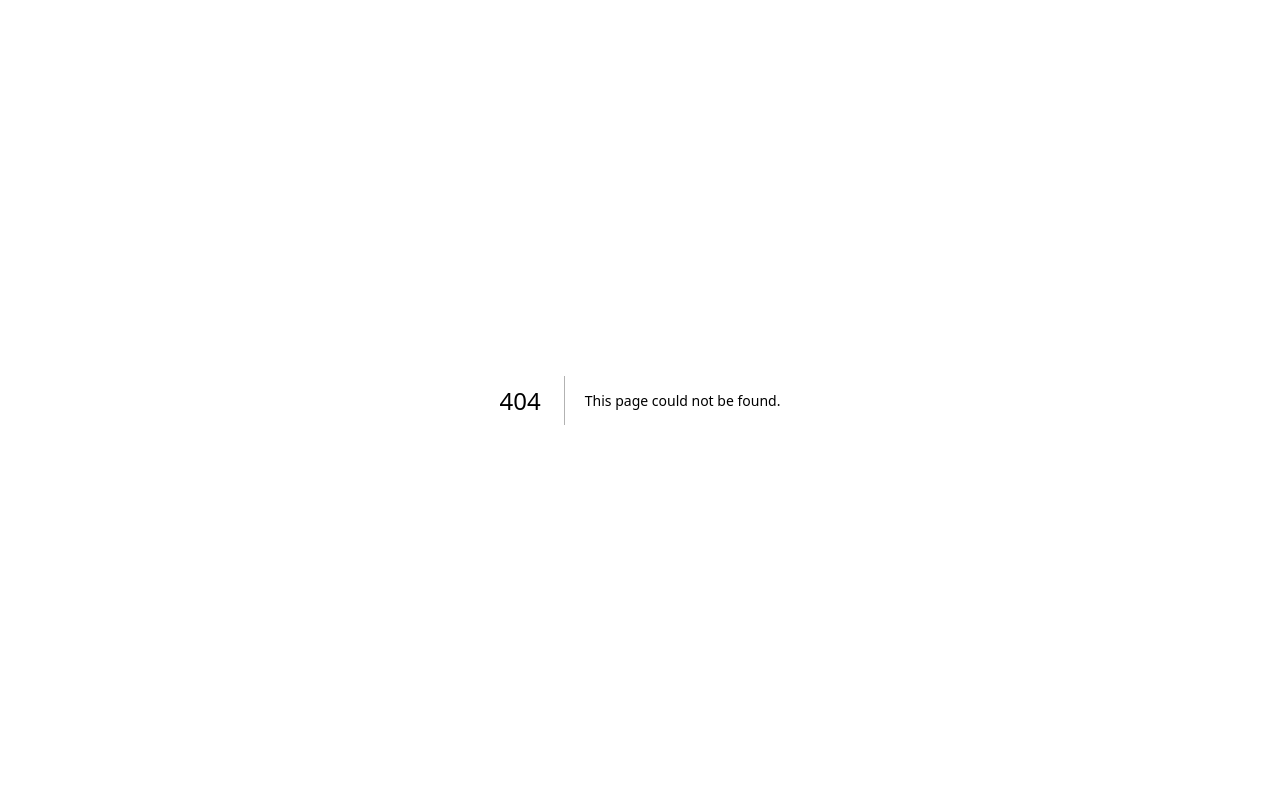
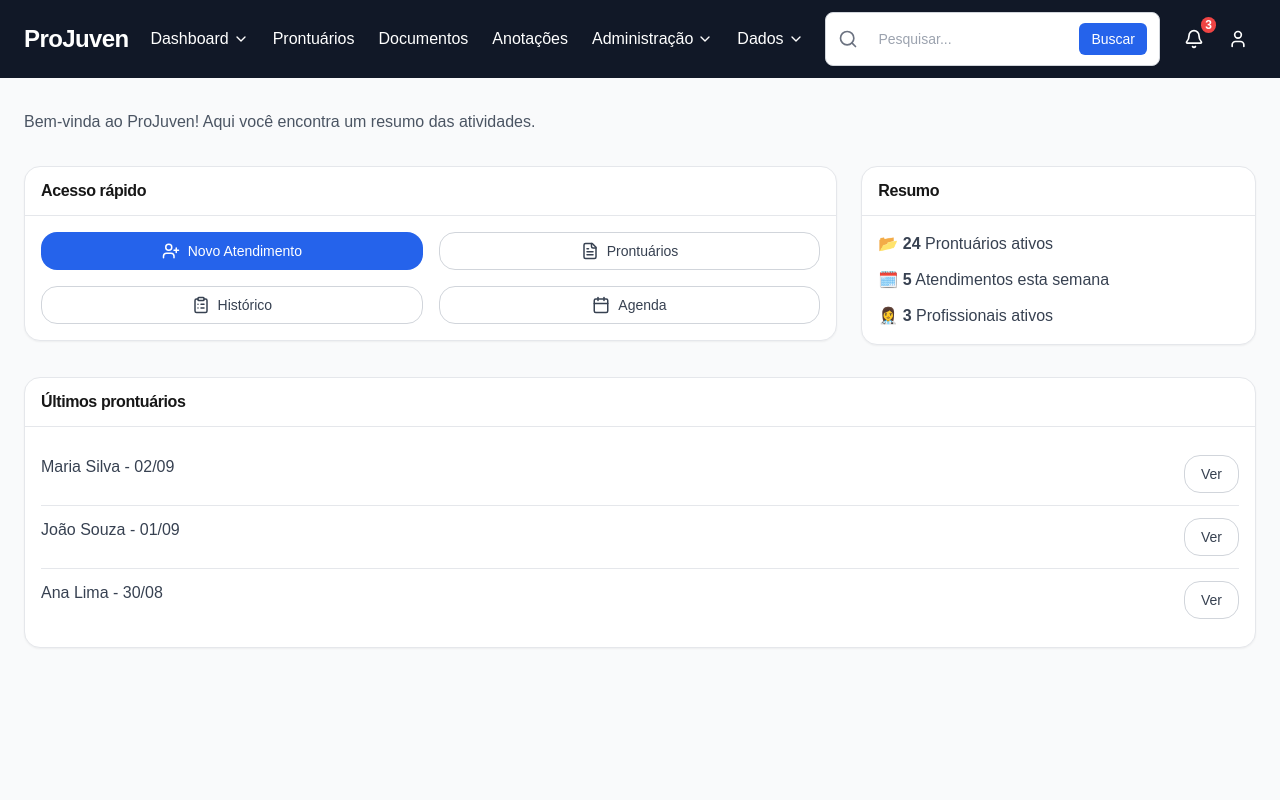
Before and after one commit to resenhandodirei/ProJuven, a Next.js app: page /home in a window 1280 px wide. Before the commit this address had no page. Shown: the top 800 px of the page. Built offline with nearby package versions, Linux system fonts and the light colour scheme.

Commit message:
feat: melhorei o componente do searchbar que fica dentro da navbar, também melhorei os ul e li dentro da navbar e ampliei a possibilidade de novas páginas. ainda não terminei, preciso fazer a mesma coisa com o icon de notificações e do icon de profile

```diff
--- a/src/app/boas-vindas/page.tsx
+++ b/src/app/boas-vindas/page.tsx
@@ -1,3 +1,5 @@
+"use client";
+
 import { Card, CardContent, CardHeader, CardTitle } from "@/components/Cards";
 import { Button } from "@/components/Button";
 import Navbar from "@/components/navbar";
--- a/src/app/home/home.tsx
+++ b/src/app/home/page.tsx
@@ -1,4 +1,6 @@
 "use client"
+import { useState } from "react"
+import "@/styles/globals.css"
 
 import { motion } from "framer-motion"
 import { Card, CardContent, CardHeader, CardTitle } from "@/components/Cards"
@@ -7,7 +9,6 @@ import Navbar from "@/components/navbar"
 import Footer from "@/components/footer"
 import { Calendar, FileText, UserPlus, ClipboardList } from "lucide-react"
 
-import Breadcrumbs from "@/components/Breadcrumbs"
 
 export default function HomePage() {
 
@@ -116,7 +117,6 @@ export default function HomePage() {
       </motion.div>
     {/* Estado vazio exemplo */}
     </div>
-    <Breadcrumbs items={[]} />
     <Footer />
     </>
   )
--- a/src/components/SearchBar.tsx
+++ b/src/components/SearchBar.tsx
@@ -1,47 +1,75 @@
 "use client";
 
 import React, { useState } from "react";
-import { Search } from "lucide-react";
+import { Search, X } from "lucide-react";
+import clsx from "clsx";
 
 interface SearchBarProps {
   placeholder?: string;
   onSearch?: (query: string) => void;
+  onClear?: () => void;
+  showButton?: boolean;
   className?: string;
 }
 
 export default function SearchBar({
   placeholder = "Pesquisar...",
   onSearch,
+  onClear,
+  showButton = true,
   className = "",
 }: SearchBarProps) {
   const [query, setQuery] = useState("");
 
   const handleSubmit = (e: React.FormEvent) => {
     e.preventDefault();
-    if (onSearch) {
-      onSearch(query.trim());
-    }
+    onSearch?.(query.trim());
+  };
+
+  const handleClear = () => {
+    setQuery("");
+    onClear?.();
   };
 
   return (
     <form
       onSubmit={handleSubmit}
-      className={`flex items-center w-full max-w-md rounded-lg border border-gray-300 bg-white px-3 py-2 shadow-sm focus-within:ring-2 focus-within:ring-blue-400 ${className}`}
+      className={clsx(
+        "flex items-center w-full max-w-md rounded-lg border border-gray-300 bg-white px-3 py-2 shadow-sm",
+        "focus-within:ring-2 focus-within:ring-blue-500 transition-all duration-150 ease-in-out",
+        className
+      )}
+      role="search"
+      aria-label="Campo de pesquisa"
     >
-      <Search className="h-5 w-5 text-gray-500 mr-2" />
+      <Search className="h-5 w-5 text-gray-500 mr-2 shrink-0" />
       <input
         type="text"
         value={query}
         onChange={(e) => setQuery(e.target.value)}
         placeholder={placeholder}
-        className="w-full border-none outline-none text-sm text-gray-700"
+        className="w-full border-none outline-none text-sm text-gray-700 placeholder-gray-400"
       />
-      <button
-        type="submit"
-        className="ml-2 rounded-md bg-blue-600 px-3 py-1 text-sm text-white hover:bg-blue-700 transition"
-      >
-        Buscar
-      </button>
+
+      {query && (
+        <button
+          type="button"
+          onClick={handleClear}
+          className="ml-1 text-gray-400 hover:text-gray-600 transition"
+          aria-label="Limpar pesquisa"
+        >
+          <X className="w-4 h-4" />
+        </button>
+      )}
+
+      {showButton && (
+        <button
+          type="submit"
+          className="ml-2 rounded-md bg-blue-600 px-3 py-1.5 text-sm font-medium text-white hover:bg-blue-700 active:scale-[0.98] transition"
+        >
+          Buscar
+        </button>
+      )}
     </form>
   );
 }
--- a/src/components/navbar.tsx
+++ b/src/components/navbar.tsx
@@ -1,10 +1,10 @@
 "use client";
 
 import { useState, useEffect } from "react";
-import { Bell, Menu, User } from "lucide-react";
+import { Bell, Menu, User, ChevronDown } from "lucide-react";
 
 
-import SearchBar from "./SearchBar";
+import SearchBar from "@/components/SearchBar";
 
 interface UserData {
   nome: string;
@@ -57,6 +57,12 @@ export default function Navbar() {
     fetchUserData();
   }, []);
 
+  const [openMenu, setOpenMenu] = useState<string>("");
+
+  function toggleMenu(menu: string): void {
+    setOpenMenu(menu);
+  }
+
   return (
     <nav className="bg-gray-900 text-white shadow-md px-6 py-3">
       <div className="container mx-auto flex justify-between items-center">
@@ -66,14 +72,139 @@ export default function Navbar() {
         </a>
 
         {/* Menu Desktop */}
-        <ul className="hidden md:flex items-center gap-6 font-medium">
-          {/* ... seus dropdowns aqui ... */}
-        </ul>
+        <ul className="hidden md:flex items-center gap-6 font-medium relative">
+      {/* DASHBOARD */}
+      <li
+        className="relative group"
+        onMouseEnter={() => toggleMenu("dashboard")}
+        onMouseLeave={() => toggleMenu("")}
+      >
+        <button className="flex items-center gap-1 hover:text-blue-400 transition">
+          Dashboard <ChevronDown className="w-4 h-4" />
+        </button>
+        {openMenu === "dashboard" && (
+          <ul className="absolute left-0 mt-2 bg-white text-gray-900 rounded-lg shadow-lg w-48 py-2 animate-fade-in">
+            <li>
+              <a
+                href="/dashboard"
+                className="block px-4 py-2 hover:bg-gray-100"
+              >
+                Visão Geral
+              </a>
+            </li>
+            <li>
+              <a
+                href="/boas-vindas"
+                className="block px-4 py-2 hover:bg-gray-100"
+              >
+                Boas-vindas
+              </a>
+            </li>
+          </ul>
+        )}
+      </li>
 
-        {/* Ações Direita */}
+      {/* PRONTUÁRIOS */}
+      <li>
+        <a href="/prontuarios" className="hover:text-blue-400 transition">
+          Prontuários
+        </a>
+      </li>
+
+      {/* DOCUMENTOS */}
+      <li>
+        <a href="/documentos" className="hover:text-blue-400 transition">
+          Documentos
+        </a>
+      </li>
+
+      {/* ANOTAÇÕES */}
+      <li>
+        <a href="/anotacoes" className="hover:text-blue-400 transition">
+          Anotações
+        </a>
+      </li>
+
+      {/* ADMINISTRAÇÃO */}
+      <li
+        className="relative group"
+        onMouseEnter={() => toggleMenu("admin")}
+        onMouseLeave={() => toggleMenu("")}
+      >
+        <button className="flex items-center gap-1 hover:text-blue-400 transition">
+          Administração <ChevronDown className="w-4 h-4" />
+        </button>
+        {openMenu === "admin" && (
+          <ul className="absolute left-0 mt-2 bg-white text-gray-900 rounded-lg shadow-lg w-56 py-2 animate-fade-in">
+            <li>
+              <a
+                href="/usuarios"
+                className="block px-4 py-2 hover:bg-gray-100"
+              >
+                Gerenciar Usuários
+              </a>
+            </li>
+            <li>
+              <a
+                href="/registro"
+                className="block px-4 py-2 hover:bg-gray-100"
+              >
+                Registrar Novo Usuário
+              </a>
+            </li>
+          </ul>
+        )}
+      </li>
+
+      {/* DADOS */}
+      <li
+        className="relative group"
+        onMouseEnter={() => toggleMenu("dados")}
+        onMouseLeave={() => toggleMenu("")}
+      >
+        <button className="flex items-center gap-1 hover:text-blue-400 transition">
+          Dados <ChevronDown className="w-4 h-4" />
+        </button>
+        {openMenu === "dados" && (
+          <ul className="absolute left-0 mt-2 bg-white text-gray-900 rounded-lg shadow-lg w-56 py-2 animate-fade-in">
+            <li className="px-4 py-2 text-sm font-semibold text-gray-700">
+              Importar Dados
+            </li>
+            <ul className="ml-2">
+              <li>
+                <a
+                  href="/importar/usuarios"
+                  className="block px-4 py-1 hover:bg-gray-100 text-sm"
+                >
+                  Atendimentos presenciais
+                </a>
+              </li>
+              <li>
+                <a
+                  href="/importar/prontuarios"
+                  className="block px-4 py-1 hover:bg-gray-100 text-sm"
+                >
+                  Prontuários
+                </a>
+              </li>
+            </ul>
+            <li className="border-t border-gray-200 my-1"></li>
+            <li>
+              <a
+                href="/exportar"
+                className="block px-4 py-2 hover:bg-gray-100"
+              >
+                Exportar Dados
+              </a>
+            </li>
+          </ul>
+        )}
+      </li>
+    </ul>
+
         <div className="flex items-center gap-4">
-          {/* Pesquisa */}
           <SearchBar />
+
 
           {/* Notificações */}
           <button className="relative p-2 rounded-full hover:bg-gray-800 transition">
@@ -91,7 +222,7 @@ export default function Navbar() {
                 ? "Carregando..."
                 : userData
                 ? `Olá, ${userData.nome} (${userData.perfil})`
-                : "Não autenticado"}
+                : ""}
             </span>
           </div>
 
```
